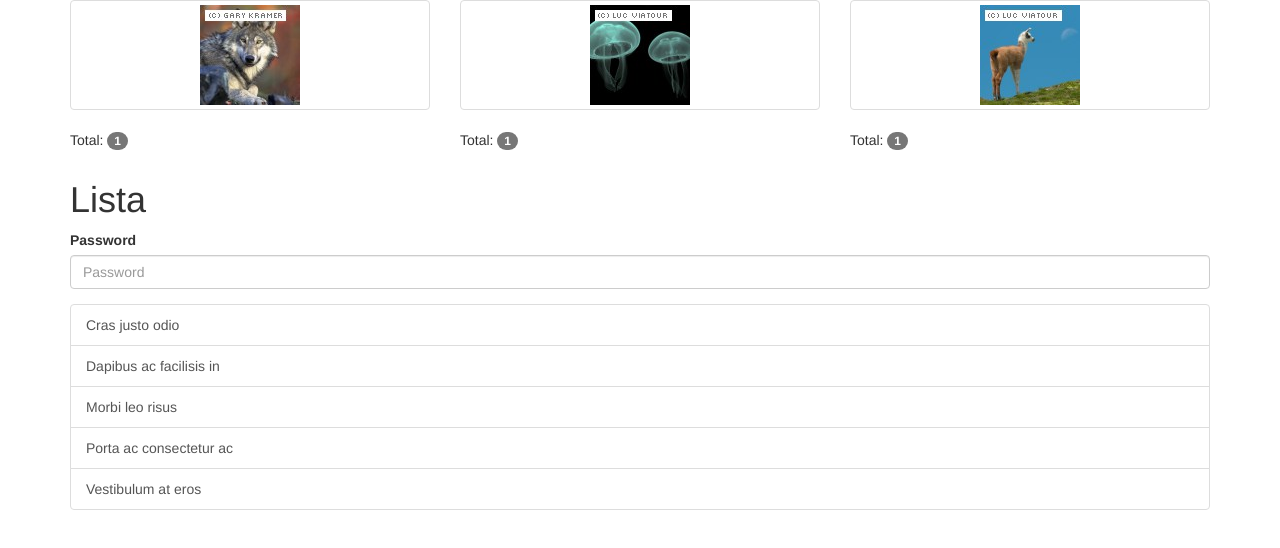
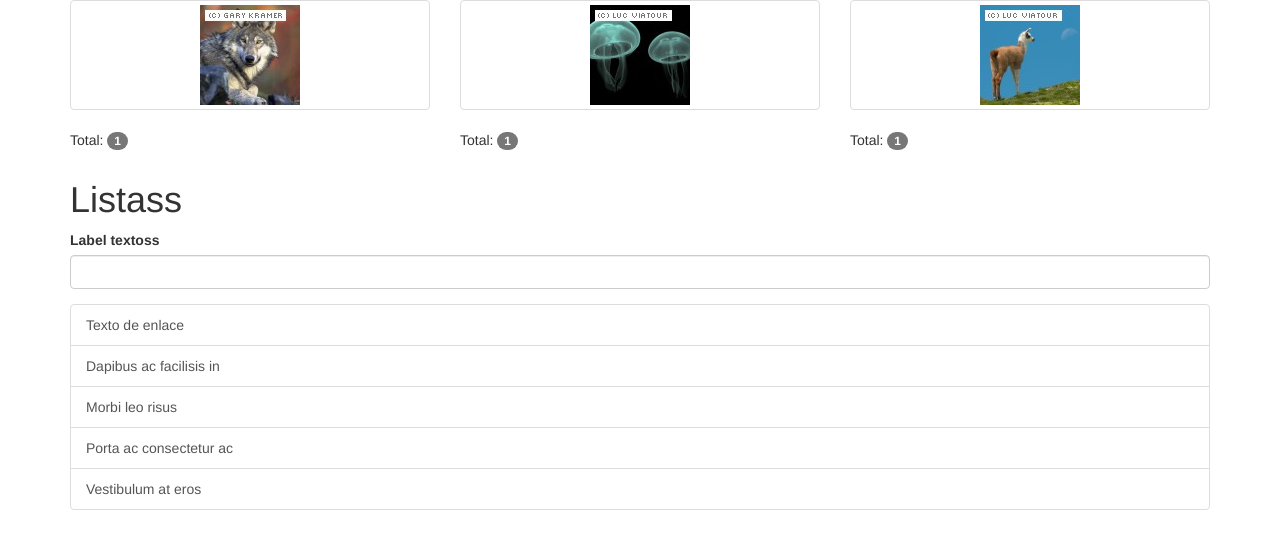
Before and after one commit to Gonzalo2683/charla-vue, a website: page index.html in a window 1280 px wide. Drawn offline with nearby package versions, Linux system fonts and the light colour scheme.

Commit message:
cambio npm run dev

```diff
--- a/index.html
+++ b/index.html
@@ -8,7 +8,7 @@
     <link rel="stylesheet" href="node_modules/bootstrap/dist/css/bootstrap.css">
 </head>
 <body>
-    <div class="container">
+    <div class="container" id="app">
         <div class="row">
             <div class="col-xs-4 col-md-4">
                 <div class="thumbnail">
@@ -31,14 +31,14 @@
         </div>
         <div class="row">
             <div class="col-sm-12">
-                <h1>Lista</h1>
+                <h1>Listass</h1>
                 <div class="form-group">
-                    <label for="exampleInputPassword1">Password</label>
-                    <input type="password" class="form-control" id="exampleInputPassword1" placeholder="Password">
+                    <label for="exampleInputPassword1">Label textoss</label>
+                    <input type="text" class="form-control" id="exampleInputPassword1">
                 </div>
                 <div class="list-group">
                     <a href="#" class="list-group-item aactive">
-                        Cras justo odio
+                        Texto de enlace
                     </a>
                     <a href="#" class="list-group-item">Dapibus ac facilisis in</a>
                     <a href="#" class="list-group-item">Morbi leo risus</a>
--- a/package.json
+++ b/package.json
@@ -5,7 +5,7 @@
   "main": "index.js",
   "scripts": {
     "test": "echo \"Error: no test specified\" && exit 1",
-    "dev": "browser-sync start --server --files .*/**/* "
+    "dev": "browser-sync start --server --files ./index.html ./js/app.js"
   },
   "author": "Gonzalo Guevara",
   "license": "ISC",
```
